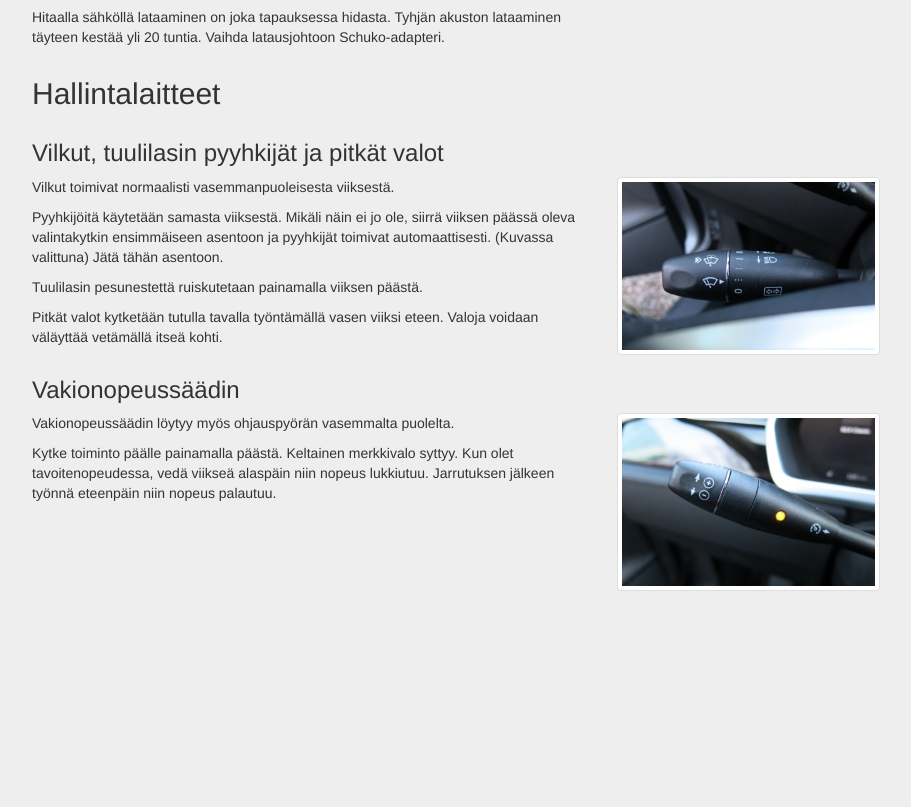
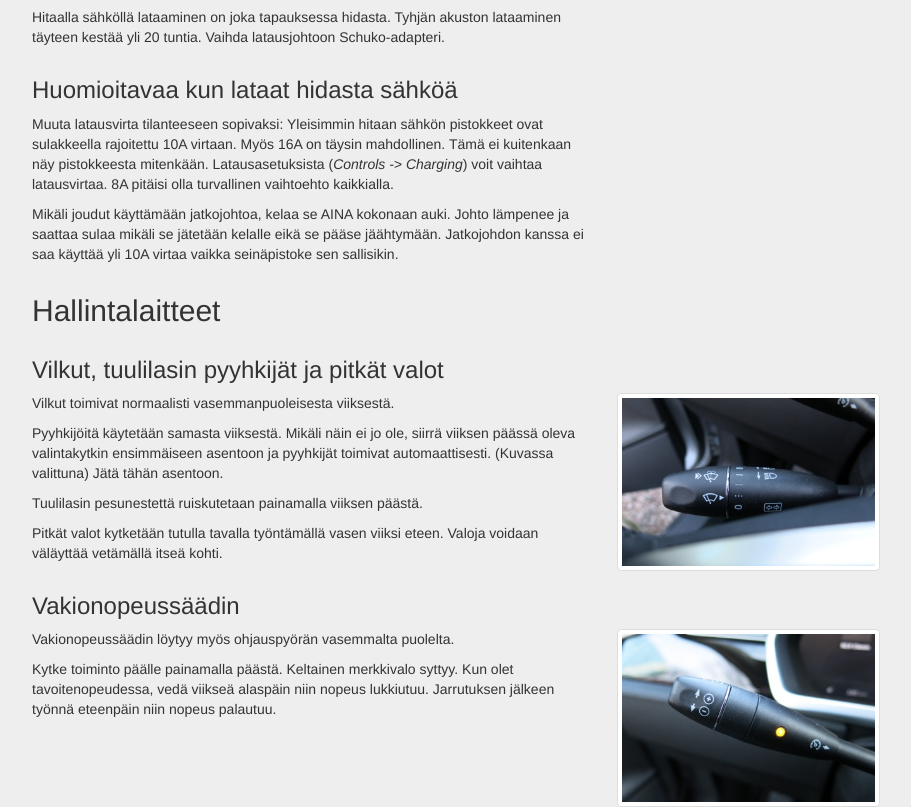
Before and after one commit to reaktor/tessi, a plain HTML site: page index.html in a window 1280 px wide. Shown: the part 2378-3185 px from the top of the page, without its empty margins (38-949 px from the left). Before the commit the page ends 2969 px from the top, so only its background shows below. Drawn offline with nearby package versions, Linux system fonts and the light colour scheme.

Commit message:
Lisättiin ohjeita latausvirran muuttamiseen ja jatkojohdon käyttöön

```diff
--- a/index.html
+++ b/index.html
@@ -170,6 +170,17 @@
     </div>
     <div class="row">
 	    <div class="col-xs-12">
+    		<h3>Huomioitavaa kun lataat hidasta sähköä</h3>
+    	</div>
+    </div>
+    <div class="row">
+    	<div class="col-xs-12 col-sm-6">
+	    	<p>Muuta latausvirta tilanteeseen sopivaksi: Yleisimmin hitaan sähkön pistokkeet ovat sulakkeella rajoitettu 10A virtaan. Myös 16A on täysin mahdollinen. Tämä ei kuitenkaan näy pistokkeesta mitenkään. Latausasetuksista (<em class="nowrap">Controls -> Charging</em>) voit vaihtaa latausvirtaa. 8A pitäisi olla turvallinen vaihtoehto kaikkialla.
+	    	<p>Mikäli joudut käyttämään jatkojohtoa, kelaa se AINA kokonaan auki. Johto lämpenee ja saattaa sulaa mikäli se jätetään kelalle eikä se pääse jäähtymään. Jatkojohdon kanssa ei saa käyttää yli 10A virtaa vaikka seinäpistoke sen sallisikin.
+	    </div>
+    </div>
+    <div class="row">
+	    <div class="col-xs-12">
 	    	<h2>Hallintalaitteet</h2>
     	</div>
     </div>
```
